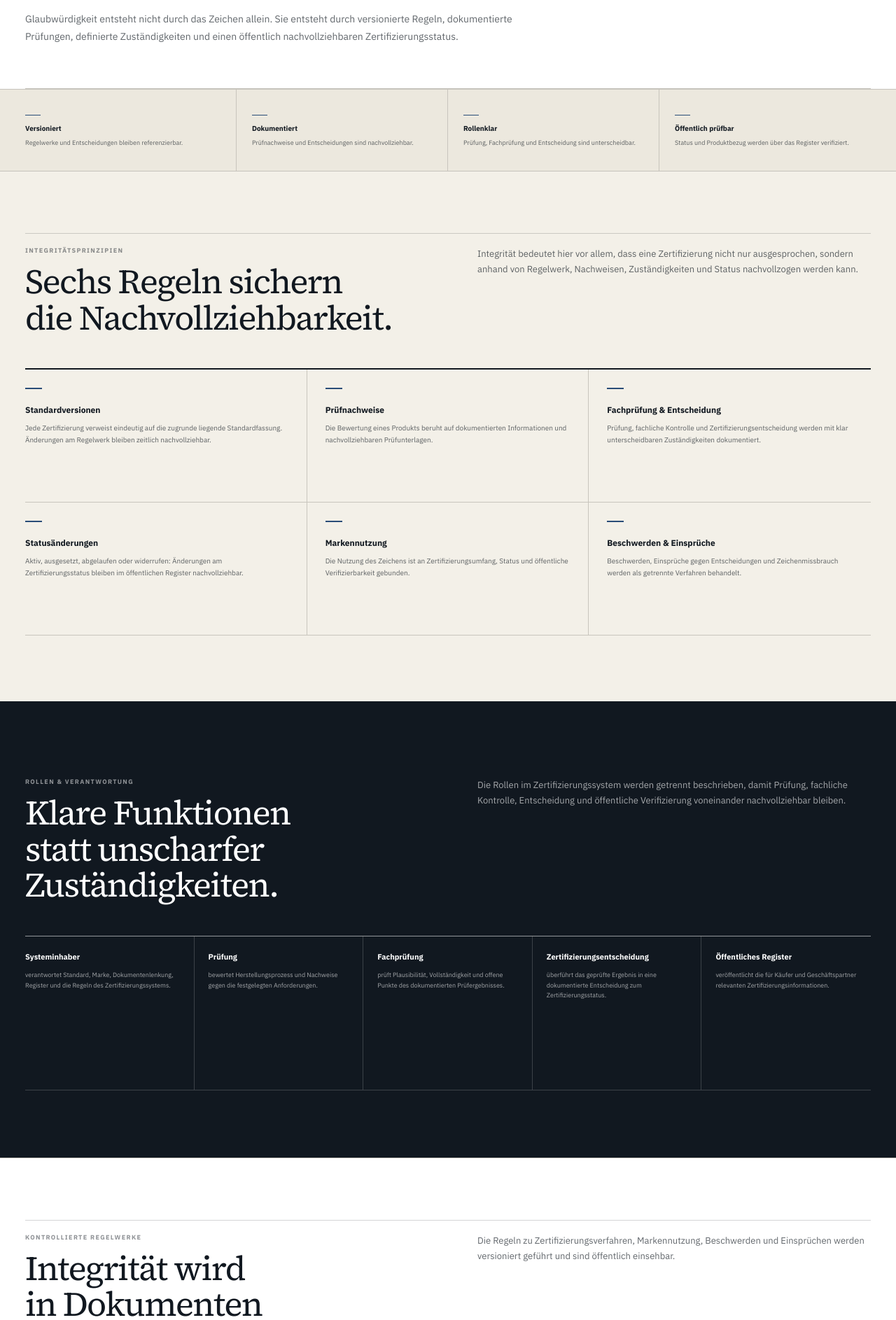
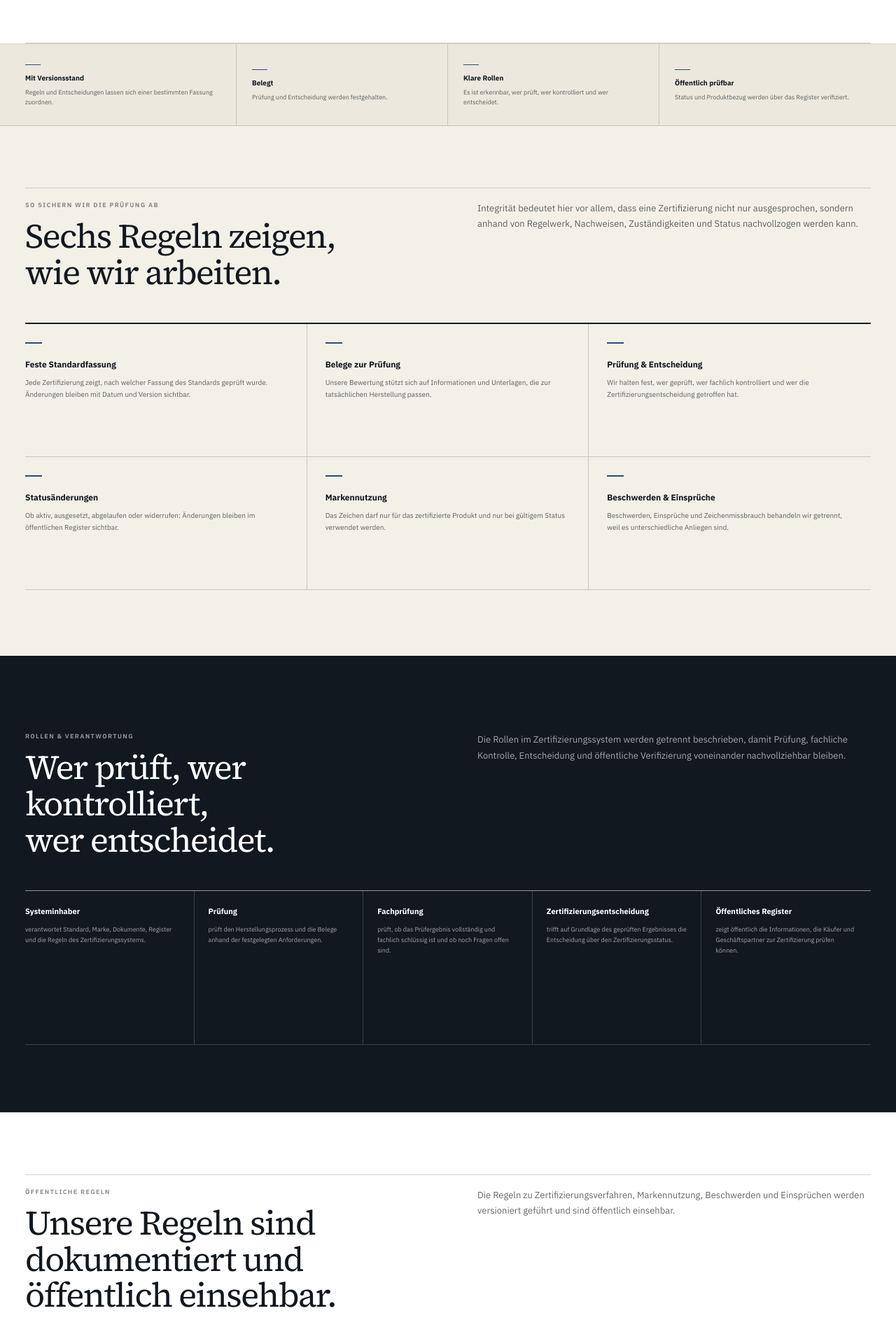
Before and after one commit to dennis-glaser-coder/human-certification-web, a Next.js app: page /transparenz in a window 1280 px wide. Shown: the part 374-2260 px from the top of the page at 70% size. Built offline with nearby package versions, Linux system fonts and the light colour scheme.

Commit message:
Rewrite transparency page in clear institutional language

```diff
--- a/src/app/transparenz/page.js
+++ b/src/app/transparenz/page.js
@@ -4,20 +4,20 @@ import SiteFooter from '../../components/SiteFooter';
 import BrandTrace from '../../components/BrandTrace';
 
 const principles = [
-  ['Standardversionen', 'Jede Zertifizierung verweist eindeutig auf die zugrunde liegende Standardfassung. Änderungen am Regelwerk bleiben zeitlich nachvollziehbar.'],
-  ['Prüfnachweise', 'Die Bewertung eines Produkts beruht auf dokumentierten Informationen und nachvollziehbaren Prüfunterlagen.'],
-  ['Fachprüfung & Entscheidung', 'Prüfung, fachliche Kontrolle und Zertifizierungsentscheidung werden mit klar unterscheidbaren Zuständigkeiten dokumentiert.'],
-  ['Statusänderungen', 'Aktiv, ausgesetzt, abgelaufen oder widerrufen: Änderungen am Zertifizierungsstatus bleiben im öffentlichen Register nachvollziehbar.'],
-  ['Markennutzung', 'Die Nutzung des Zeichens ist an Zertifizierungsumfang, Status und öffentliche Verifizierbarkeit gebunden.'],
-  ['Beschwerden & Einsprüche', 'Beschwerden, Einsprüche gegen Entscheidungen und Zeichenmissbrauch werden als getrennte Verfahren behandelt.'],
+  ['Feste Standardfassung', 'Jede Zertifizierung zeigt, nach welcher Fassung des Standards geprüft wurde. Änderungen bleiben mit Datum und Version sichtbar.'],
+  ['Belege zur Prüfung', 'Unsere Bewertung stützt sich auf Informationen und Unterlagen, die zur tatsächlichen Herstellung passen.'],
+  ['Prüfung & Entscheidung', 'Wir halten fest, wer geprüft, wer fachlich kontrolliert und wer die Zertifizierungsentscheidung getroffen hat.'],
+  ['Statusänderungen', 'Ob aktiv, ausgesetzt, abgelaufen oder widerrufen: Änderungen bleiben im öffentlichen Register sichtbar.'],
+  ['Markennutzung', 'Das Zeichen darf nur für das zertifizierte Produkt und nur bei gültigem Status verwendet werden.'],
+  ['Beschwerden & Einsprüche', 'Beschwerden, Einsprüche und Zeichenmissbrauch behandeln wir getrennt, weil es unterschiedliche Anliegen sind.'],
 ];
 
 const roles = [
-  ['01', 'Systeminhaber', 'verantwortet Standard, Marke, Dokumentenlenkung, Register und die Regeln des Zertifizierungssystems.'],
-  ['02', 'Prüfung', 'bewertet Herstellungsprozess und Nachweise gegen die festgelegten Anforderungen.'],
-  ['03', 'Fachprüfung', 'prüft Plausibilität, Vollständigkeit und offene Punkte des dokumentierten Prüfergebnisses.'],
-  ['04', 'Zertifizierungsentscheidung', 'überführt das geprüfte Ergebnis in eine dokumentierte Entscheidung zum Zertifizierungsstatus.'],
-  ['05', 'Öffentliches Register', 'veröffentlicht die für Käufer und Geschäftspartner relevanten Zertifizierungsinformationen.'],
+  ['01', 'Systeminhaber', 'verantwortet Standard, Marke, Dokumente, Register und die Regeln des Zertifizierungssystems.'],
+  ['02', 'Prüfung', 'prüft den Herstellungsprozess und die Belege anhand der festgelegten Anforderungen.'],
+  ['03', 'Fachprüfung', 'prüft, ob das Prüfergebnis vollständig und fachlich schlüssig ist und ob noch Fragen offen sind.'],
+  ['04', 'Zertifizierungsentscheidung', 'trifft auf Grundlage des geprüften Ergebnisses die Entscheidung über den Zertifizierungsstatus.'],
+  ['05', 'Öffentliches Register', 'zeigt öffentlich die Informationen, die Käufer und Geschäftspartner zur Zertifizierung prüfen können.'],
 ];
 
 export default function TransparencyPage() {
@@ -28,7 +28,7 @@ export default function TransparencyPage() {
       <section className="pageHero shell">
         <div className="eyebrow">TRANSPARENZ & INTEGRITÄT</div>
         <BrandTrace compact />
-        <h1>Vertrauen braucht nachvollziehbare Regeln.</h1>
+        <h1>Vertrauen braucht klare Regeln.</h1>
         <p className="lead">
           Glaubwürdigkeit entsteht nicht durch das Zeichen allein. Sie entsteht durch versionierte Regeln,
           dokumentierte Prüfungen, definierte Zuständigkeiten und einen öffentlich nachvollziehbaren Zertifizierungsstatus.
@@ -37,9 +37,9 @@ export default function TransparencyPage() {
 
       <section className="integrityMetaBand" aria-label="Integritätsprinzipien">
         <div className="shell integrityMetaGrid">
-          <div><strong>Versioniert</strong><p>Regelwerke und Entscheidungen bleiben referenzierbar.</p></div>
-          <div><strong>Dokumentiert</strong><p>Prüfnachweise und Entscheidungen sind nachvollziehbar.</p></div>
-          <div><strong>Rollenklar</strong><p>Prüfung, Fachprüfung und Entscheidung sind unterscheidbar.</p></div>
+          <div><strong>Mit Versionsstand</strong><p>Regeln und Entscheidungen lassen sich einer bestimmten Fassung zuordnen.</p></div>
+          <div><strong>Belegt</strong><p>Prüfung und Entscheidung werden festgehalten.</p></div>
+          <div><strong>Klare Rollen</strong><p>Es ist erkennbar, wer prüft, wer kontrolliert und wer entscheidet.</p></div>
           <div><strong>Öffentlich prüfbar</strong><p>Status und Produktbezug werden über das Register verifiziert.</p></div>
         </div>
       </section>
@@ -47,8 +47,8 @@ export default function TransparencyPage() {
       <section className="shell transparencySection">
         <div className="sectionIntro compact">
           <div>
-            <div className="sectionNo">INTEGRITÄTSPRINZIPIEN</div>
-            <h2>Sechs Regeln sichern die Nachvollziehbarkeit.</h2>
+            <div className="sectionNo">SO SICHERN WIR DIE PRÜFUNG AB</div>
+            <h2>Sechs Regeln zeigen, wie wir arbeiten.</h2>
           </div>
           <p>
             Integrität bedeutet hier vor allem, dass eine Zertifizierung nicht nur ausgesprochen,
@@ -71,7 +71,7 @@ export default function TransparencyPage() {
           <div className="sectionIntro compact integrityRolesIntro">
             <div>
               <div className="sectionNo light">ROLLEN & VERANTWORTUNG</div>
-              <h2>Klare Funktionen statt unscharfer Zuständigkeiten.</h2>
+              <h2>Wer prüft, wer kontrolliert, wer entscheidet.</h2>
             </div>
             <p>
               Die Rollen im Zertifizierungssystem werden getrennt beschrieben, damit Prüfung,
@@ -94,8 +94,8 @@ export default function TransparencyPage() {
         <div className="shell">
           <div className="sectionIntro compact">
             <div>
-              <div className="sectionNo">KONTROLLIERTE REGELWERKE</div>
-              <h2>Integrität wird in Dokumenten festgehalten.</h2>
+              <div className="sectionNo">ÖFFENTLICHE REGELN</div>
+              <h2>Unsere Regeln sind dokumentiert und öffentlich einsehbar.</h2>
             </div>
             <p>
               Die Regeln zu Zertifizierungsverfahren, Markennutzung, Beschwerden und Einsprüchen
@@ -126,8 +126,8 @@ export default function TransparencyPage() {
       <section className="integrityClaimBoundary">
         <div className="shell integrityClaimBoundaryGrid">
           <div>
-            <div className="sectionNo">NACHWEISBARE AUSSAGEN</div>
-            <h2>Keine weitergehende Behauptung ohne belastbaren Nachweis.</h2>
+            <div className="sectionNo">NUR WAS WIR BELEGEN KÖNNEN</div>
+            <h2>Wir behaupten nur, was wir belegen können.</h2>
           </div>
           <div>
             <p>
```
